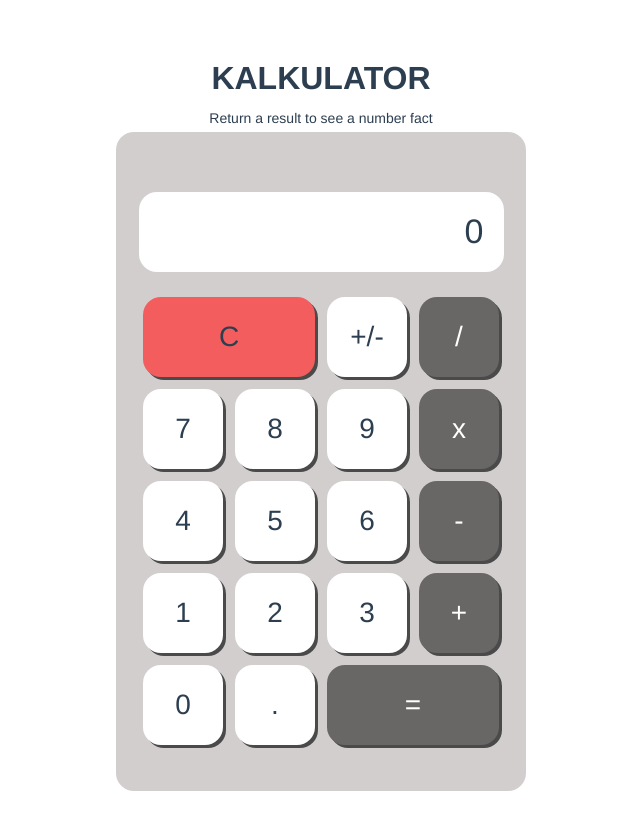
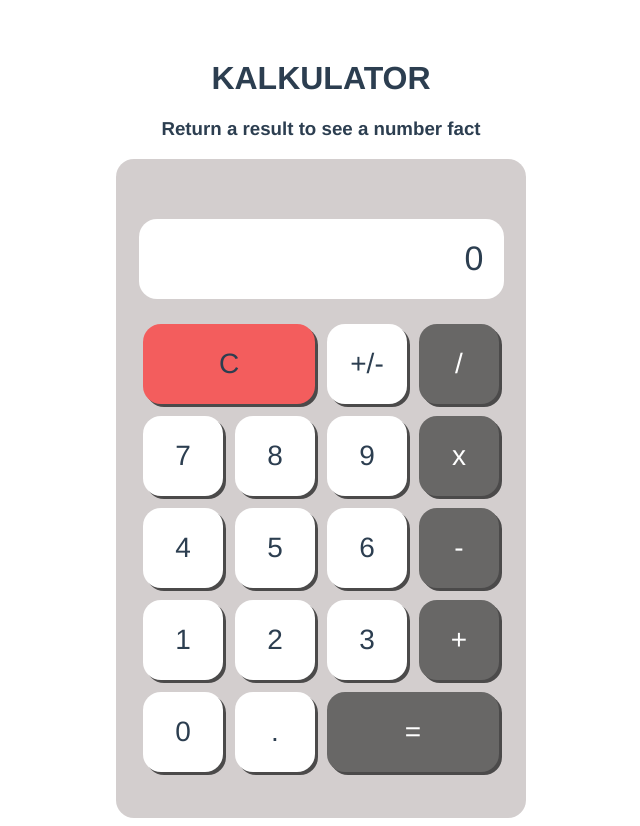
Before and after one commit to Jangle282/calculator, a Vue app: page / in a window 1280 px wide. Shown: the whole page, without its empty margins (319-959 px from the left). Before the commit the page ends 800 px from the top, so only its background shows below. Built offline with nearby package versions, Linux system fonts and the light colour scheme.

Commit message:
first heroku deployment

```diff
--- a/src/components/Calculator.vue
+++ b/src/components/Calculator.vue
@@ -1,7 +1,7 @@
 <template>
   <div class="main">
     <h1>KALKULATOR</h1>
-    <p>{{fact}}</p>
+    <h3>{{fact}}</h3>
     <div class="calculator">
       <div :style="styleObject" class="component display">
         <p>{{operator}}</p>
```
